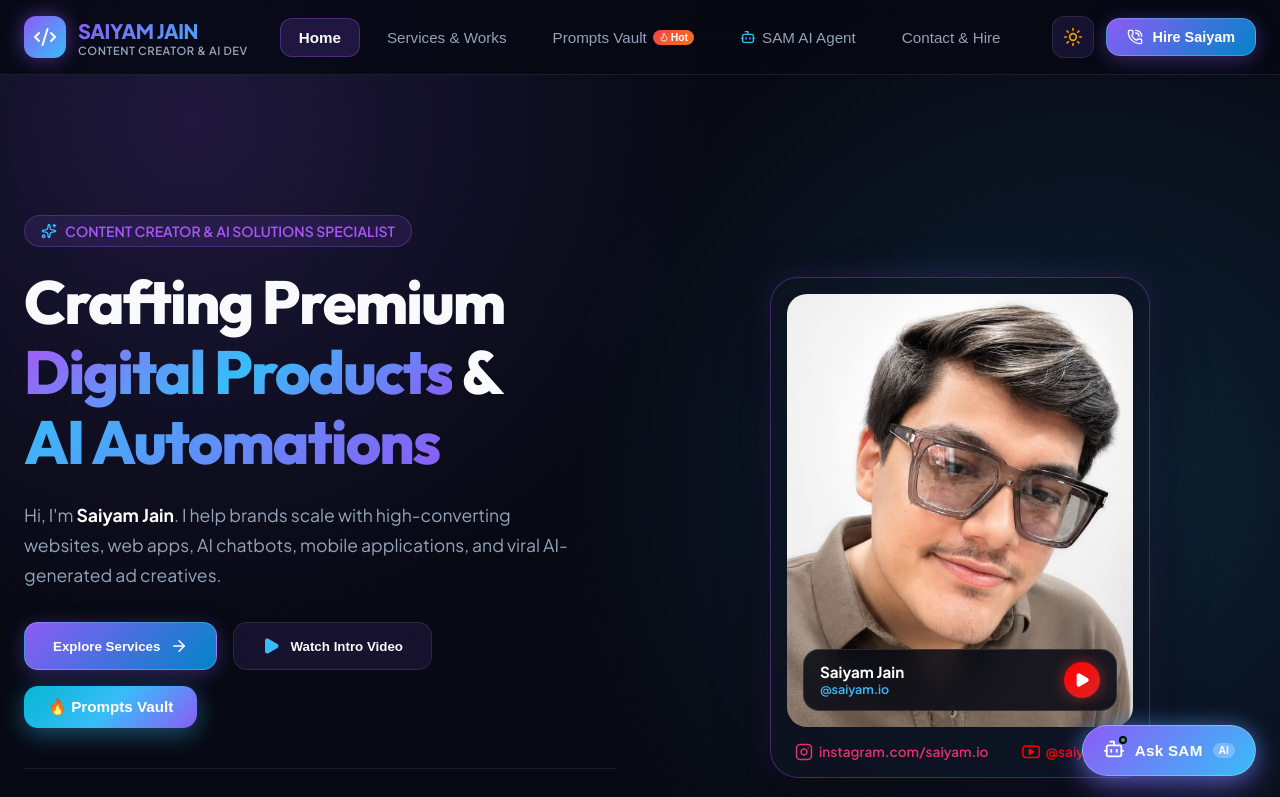
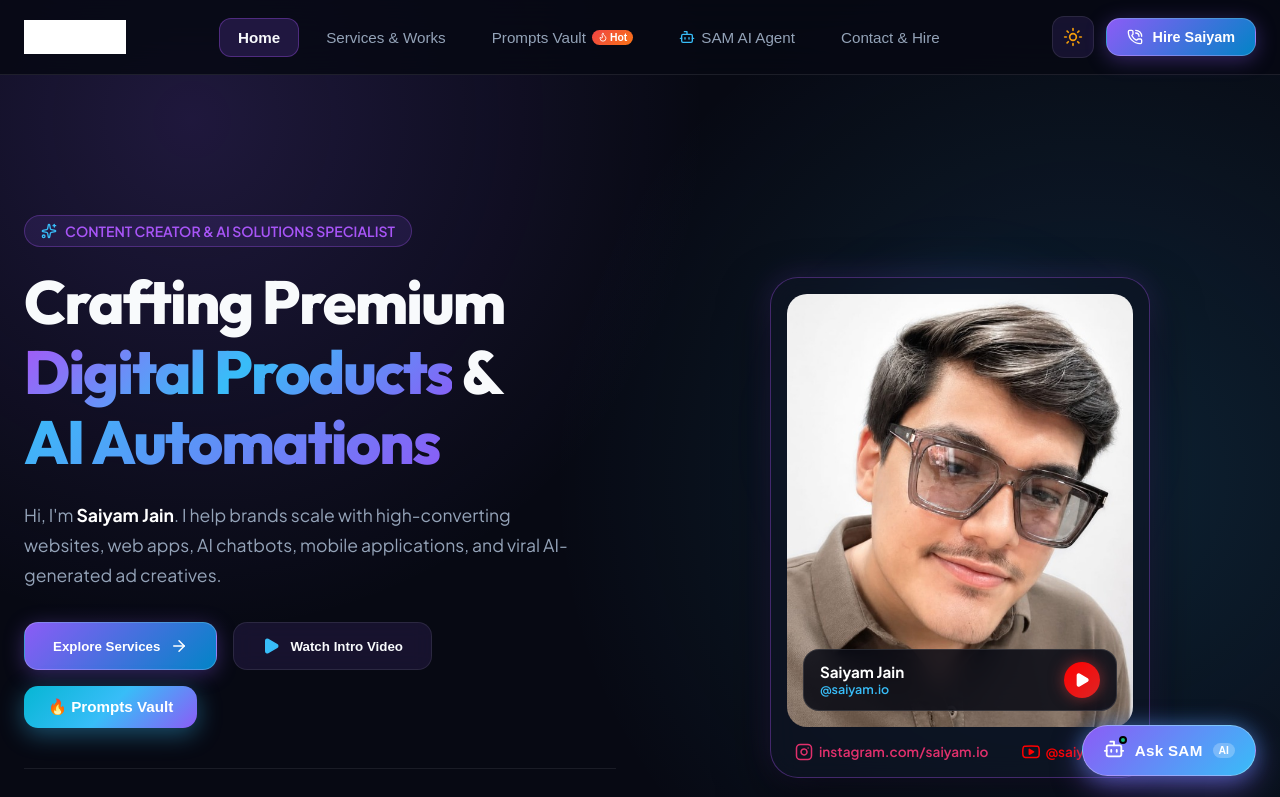
Before and after one commit to saiyammwork-cpu/saiyam-jain-website, a React (Vite) app: page / in a window 1280 px wide. Shown: the top 797 px of the page. Built offline with nearby package versions, Linux system fonts and the light colour scheme; the HTML template or start-up script is replaced by a standard one.

Commit message:
Update official saiyam.io logo across Navbar, Footer, and Favicon

```diff
--- a/index.html
+++ b/index.html
@@ -2,7 +2,7 @@
 <html lang="en">
   <head>
     <meta charset="UTF-8" />
-    <link rel="icon" type="image/svg+xml" href="/vite.svg" />
+    <link rel="icon" type="image/png" href="/logo.png" />
     <meta name="viewport" content="width=device-width, initial-scale=1.0" />
 
     <!-- SEO Meta Tags -->
--- a/src/components/Footer.jsx
+++ b/src/components/Footer.jsx
@@ -16,19 +16,17 @@ export default function Footer({ setActiveTab }) {
 
           {/* Col 1: Bio */}
           <div>
-            <div style={{ display: 'flex', alignItems: 'center', gap: '10px', marginBottom: '16px' }}>
-              <div style={{
-                width: '36px',
-                height: '36px',
-                borderRadius: '10px',
-                background: 'linear-gradient(135deg, #8B5CF6, #38BDF8)',
-                display: 'flex',
-                alignItems: 'center',
-                justifyContent: 'center'
-              }}>
-                <Code2 size={20} color="#FFF" />
-              </div>
-              <span style={{ fontSize: '1.3rem', fontWeight: 800, color: '#FFF' }}>SAIYAM JAIN</span>
+            <div style={{ display: 'flex', alignItems: 'center', marginBottom: '16px' }}>
+              <img
+                src="/logo.png"
+                alt="saiyam.io Logo"
+                style={{
+                  height: '36px',
+                  width: 'auto',
+                  objectFit: 'contain',
+                  filter: 'brightness(0) invert(1)'
+                }}
+              />
             </div>
             <p style={{ color: '#94A3B8', fontSize: '0.92rem', lineHeight: '1.6', marginBottom: '20px' }}>
               Content Creator, Web Developer & AI Automations Specialist crafting high-converting websites, AI chatbots, mobile apps, and viral AI Ads.
--- a/src/components/Navbar.jsx
+++ b/src/components/Navbar.jsx
@@ -27,26 +27,17 @@ export default function Navbar({ activeTab, setActiveTab, theme, toggleTheme })
           onClick={() => handleNavClick('home')}
           style={{ display: 'flex', alignItems: 'center', gap: '12px', cursor: 'pointer' }}
         >
-          <div style={{
-            width: '42px',
-            height: '42px',
-            borderRadius: '12px',
-            background: 'linear-gradient(135deg, #8B5CF6, #38BDF8)',
-            display: 'flex',
-            alignItems: 'center',
-            justifyContent: 'center',
-            boxShadow: '0 0 20px rgba(139, 92, 246, 0.5)'
-          }}>
-            <Code2 size={24} color="#FFF" />
-          </div>
-          <div>
-            <div style={{ fontSize: '1.25rem', fontWeight: 800, letterSpacing: '-0.02em', background: 'linear-gradient(135deg, #8B5CF6, #38BDF8)', WebkitBackgroundClip: 'text', WebkitTextFillColor: 'transparent' }}>
-              SAIYAM JAIN
-            </div>
-            <div style={{ fontSize: '0.7rem', color: 'var(--text-muted)', fontWeight: 600, letterSpacing: '0.05em' }}>
-              CONTENT CREATOR & AI DEV
-            </div>
-          </div>
+          <img
+            src="/logo.png"
+            alt="saiyam.io Logo"
+            style={{
+              height: '34px',
+              width: 'auto',
+              objectFit: 'contain',
+              filter: theme === 'dark' ? 'brightness(0) invert(1)' : 'none',
+              transition: 'all 0.3s ease'
+            }}
+          />
         </div>
 
         {/* Desktop Navigation Links */}
```
Also changed, not shown: public/logo.png (added).
